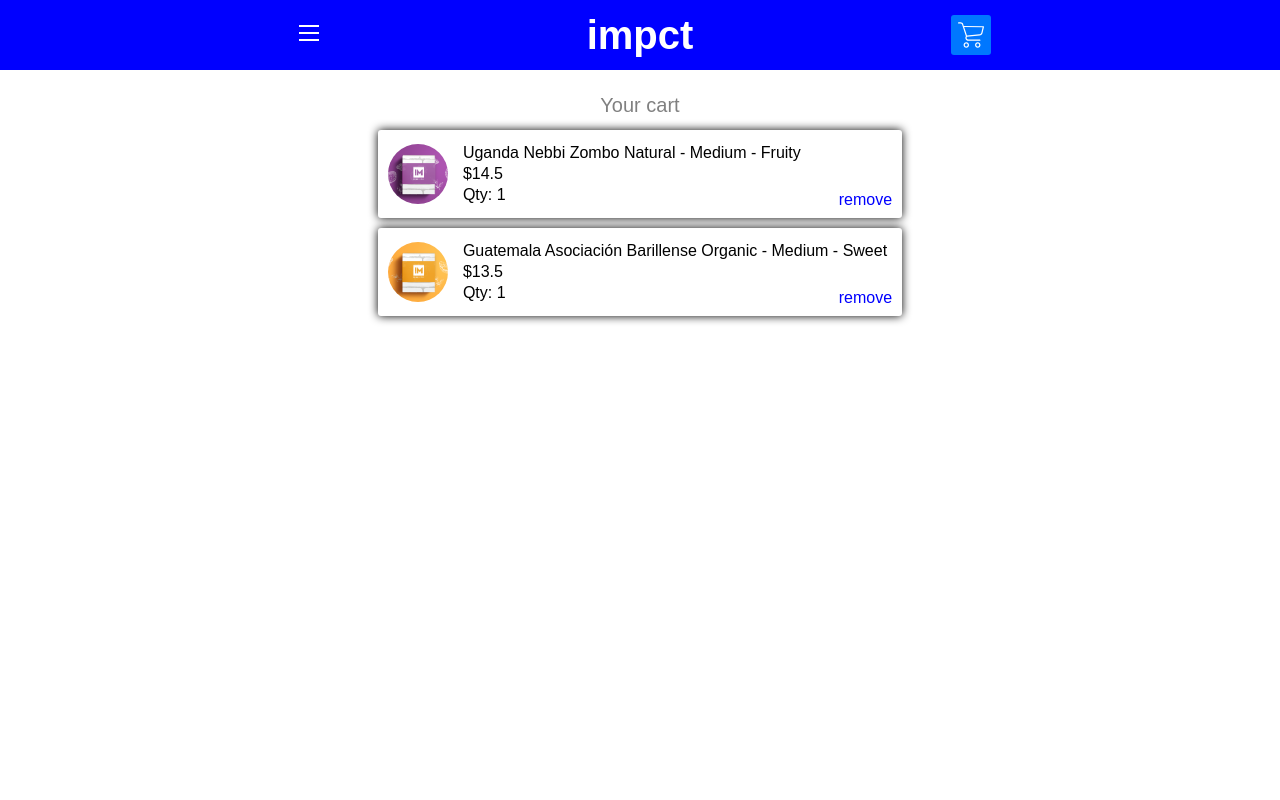
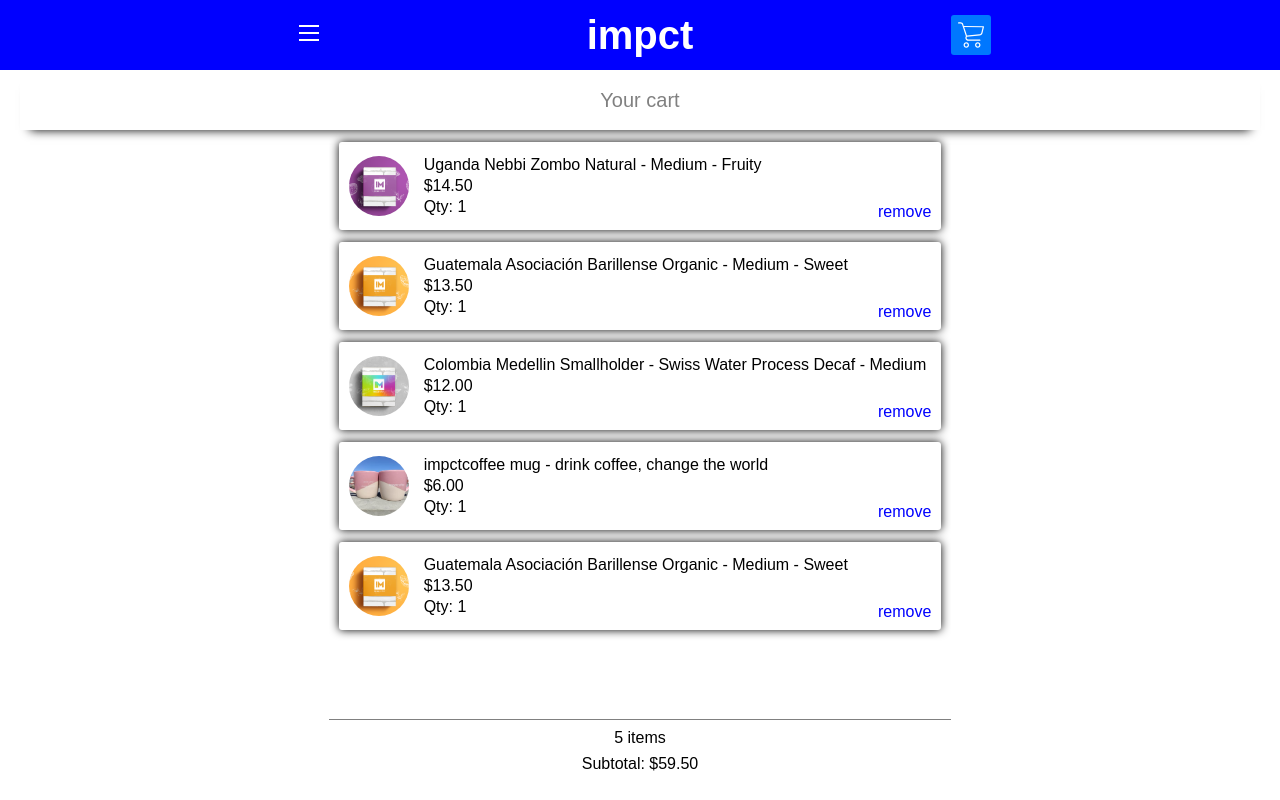
Before and after one commit to haydenlinder/impct, a React (Create React App) app: page / in a window 1280 px wide. Both pictures are taken after a click on the element 970 px from the left and 35 px from the top of the page. Built offline with nearby package versions, Linux system fonts and the light colour scheme.

Commit message:
Style cart

```diff
--- a/src/components/cart.jsx
+++ b/src/components/cart.jsx
@@ -17,12 +17,37 @@
                 price: 13.5,
                 qty: 1
             },
+            item3: {
+                desc: 'Colombia Medellin Smallholder - Swiss Water Process Decaf - Medium',
+                photoURL: 'coffee3.png',
+                price: 12,
+                qty: 1
+            },
+            item4: {
+                desc: 'impctcoffee mug - drink coffee, change the world',
+                photoURL: 'coffee4.jpg',
+                price: 6,
+                qty: 1
+            },
+            item5: {
+                desc: 'Guatemala Asociación Barillense Organic - Medium - Sweet',
+                photoURL: 'coffee2.png',
+                price: 13.5,
+                qty: 1
+            },
         };
     }
 
     remove(item) {
         delete this.state[item];
         this.setState(this.state);
+    }
+
+    subTotal() {
+        let result = 0;
+        const items = Object.values(this.state);
+        items.forEach(item => result += item.price * item.qty);
+        return result.toFixed(2);
     }
 
     render() {
@@ -38,6 +63,8 @@
                         </div>
                     )}
                 </div>
+                <div>{keys.length} items</div>
+                <div>Subtotal: ${this.subTotal()}</div>
             </div>
         );
     }
--- a/src/components/cart_item.jsx
+++ b/src/components/cart_item.jsx
@@ -19,7 +19,7 @@
                 </div>
                 <div className="cart-item-details">
                     <div>{desc}</div>
-                    <div>${price}</div>
+                    <div>${price.toFixed(2)}</div>
                     <div>Qty: {qty}</div>
                 </div>
             </div>
--- a/src/index.css
+++ b/src/index.css
@@ -328,6 +328,7 @@
 
 .cart-container {
     padding: 20px;
+    padding-top: 0;
     display: flex;
     flex-direction: column;
     align-items: center;
@@ -339,7 +340,27 @@
 
 .cart-message {
     color: grey;
+    width: 100%;
+    text-align: center;
+    padding-top: 20px;
+    padding-bottom: 20px;
+    margin: 0;
     font-size: 20px;
+    z-index: 1;
+    background-color: white;
+    box-shadow: 0px 10px 10px -10px black;
+}
+
+.cart-items {
+    height: 100vh;
+    padding-top: 210px;
+    margin-top: -210px;
+    border-bottom: 1px solid grey;
+    overflow-y: scroll;
+}
+
+.cart-items::-webkit-scrollbar {
+    display: none;
 }
 
 .cart-item-relative {
@@ -364,7 +385,7 @@
     border-radius: 3px;
     box-shadow: 0px 0px 10px 0px black;
     padding: 5px;
-    margin-bottom: 10px;
+    margin-top: 12px;
 }
 
 .cart-item .photo-container {
```
Also changed, not shown: public/coffee3.png (added), public/coffee4.jpg (added), 20 other files (tests, documents, lock files or other folders).
